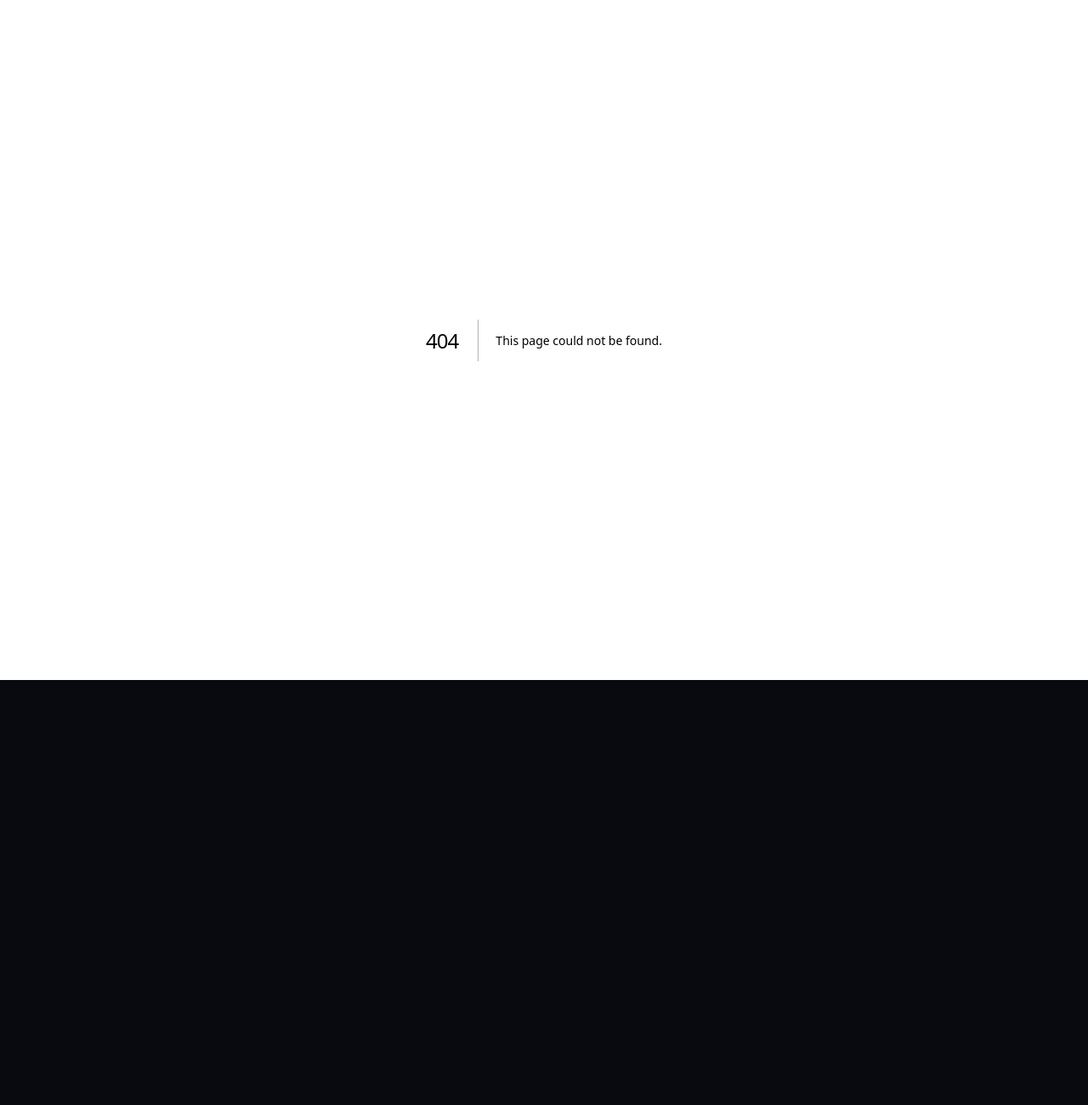
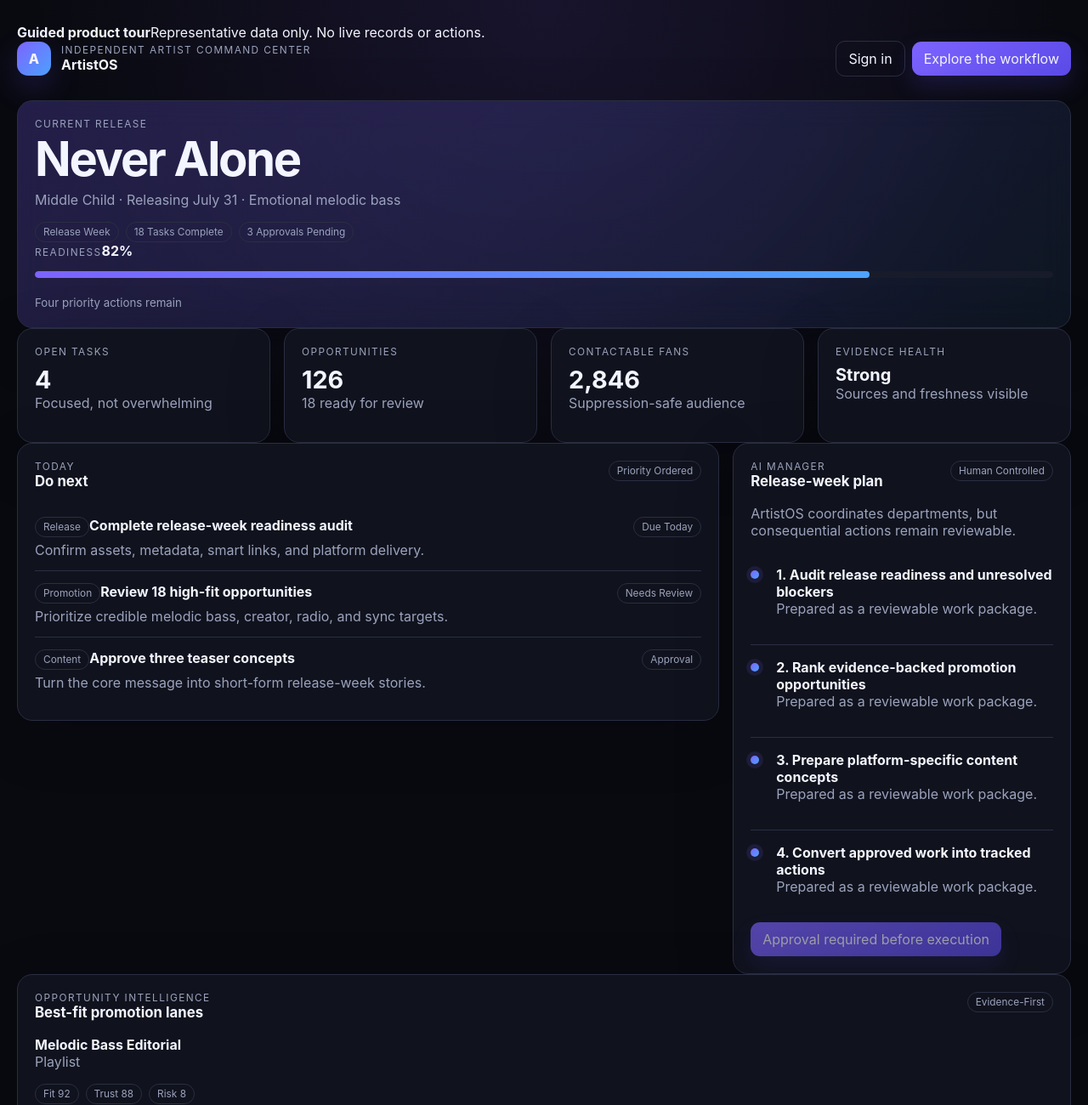
Before and after one commit to middlechildmzk/artistos, a Next.js app: page /tour in a window 1280 px wide. Before the commit this address had no page. Shown: the top 1300 px of the page at 85% size. Before the commit the page ends 800 px from the top, so only its background shows below. Built offline with nearby package versions, Linux system fonts and the light colour scheme.

Commit message:
Add a read-only ArtistOS product tour

```diff
--- /dev/null
+++ b/app/tour/page.tsx
@@ -0,0 +1,92 @@
+import Link from "next/link";
+
+const priorities = [
+  { label: "Release", title: "Complete release-week readiness audit", detail: "Confirm assets, metadata, smart links, and platform delivery.", status: "Due today" },
+  { label: "Promotion", title: "Review 18 high-fit opportunities", detail: "Prioritize credible melodic bass, creator, radio, and sync targets.", status: "Needs review" },
+  { label: "Content", title: "Approve three teaser concepts", detail: "Turn the core message into short-form release-week stories.", status: "Approval" },
+];
+
+const managerSteps = [
+  "Audit release readiness and unresolved blockers",
+  "Rank evidence-backed promotion opportunities",
+  "Prepare platform-specific content concepts",
+  "Convert approved work into tracked actions",
+];
+
+const opportunities = [
+  { name: "Melodic Bass Editorial", type: "Playlist", fit: 92, trust: 88, risk: 8 },
+  { name: "Late Night Electronic", type: "YouTube", fit: 87, trust: 82, risk: 12 },
+  { name: "Creator-Safe Music Brief", type: "Sync", fit: 84, trust: 91, risk: 5 },
+];
+
+export default function ProductTourPage() {
+  return (
+    <main className="shell tour-shell">
+      <div className="sample-banner"><strong>Guided product tour</strong><span>Representative data only. No live records or actions.</span></div>
+
+      <header className="topbar tour-topbar">
+        <div className="brand"><div className="logo">A</div><div><div className="eyebrow">Independent artist command center</div><strong>ArtistOS</strong></div></div>
+        <div className="nav-links"><Link className="button ghost" href="/login">Sign in</Link><a className="button primary" href="#workflow">Explore the workflow</a></div>
+      </header>
+
+      <section className="card release-card tour-hero">
+        <div>
+          <div className="eyebrow">Current release</div>
+          <h1>Never Alone</h1>
+          <p className="muted">Middle Child · Releasing July 31 · Emotional melodic bass</p>
+          <div className="tag-row"><span className="pill">Release week</span><span className="pill">18 tasks complete</span><span className="pill">3 approvals pending</span></div>
+        </div>
+        <div className="tour-readiness"><span className="eyebrow">Readiness</span><strong>82%</strong><div className="progress"><span style={{ width: "82%" }} /></div><small className="muted">Four priority actions remain</small></div>
+      </section>
+
+      <section className="grid stats tour-stats">
+        <div className="card"><div className="eyebrow">Open tasks</div><div className="stat-value">4</div><p className="muted">Focused, not overwhelming</p></div>
+        <div className="card"><div className="eyebrow">Opportunities</div><div className="stat-value">126</div><p className="muted">18 ready for review</p></div>
+        <div className="card"><div className="eyebrow">Contactable fans</div><div className="stat-value">2,846</div><p className="muted">Suppression-safe audience</p></div>
+        <div className="card"><div className="eyebrow">Evidence health</div><div className="stat-value compact">Strong</div><p className="muted">Sources and freshness visible</p></div>
+      </section>
+
+      <section className="grid two-col" id="workflow">
+        <div className="card">
+          <div className="section-heading"><div><div className="eyebrow">Today</div><h2>Do next</h2></div><span className="pill">Priority ordered</span></div>
+          {priorities.map((item) => <article className="row" key={item.title}><div><span className="pill">{item.label}</span><strong className="tour-row-title">{item.title}</strong><p className="muted">{item.detail}</p></div><span className="pill">{item.status}</span></article>)}
+        </div>
+
+        <aside className="card">
+          <div className="section-heading"><div><div className="eyebrow">AI Manager</div><h2>Release-week plan</h2></div><span className="pill">Human controlled</span></div>
+          <p className="muted">ArtistOS coordinates departments, but consequential actions remain reviewable.</p>
+          <div className="timeline-list">{managerSteps.map((step, index) => <div className="timeline-item" key={step}><span className="timeline-dot" /><div><strong>{index + 1}. {step}</strong><p className="muted">Prepared as a reviewable work package.</p></div></div>)}</div>
+          <button className="button primary" type="button" disabled>Approval required before execution</button>
+        </aside>
+      </section>
+
+      <section className="module-grid">
+        <article className="card module-card">
+          <div className="section-heading"><div><div className="eyebrow">Opportunity Intelligence</div><h2>Best-fit promotion lanes</h2></div><span className="pill">Evidence-first</span></div>
+          {opportunities.map((item) => <div className="opportunity-sample" key={item.name}><div><strong>{item.name}</strong><p className="muted">{item.type}</p></div><div className="tag-row"><span className="pill">Fit {item.fit}</span><span className="pill">Trust {item.trust}</span><span className="pill">Risk {item.risk}</span></div></div>)}
+        </article>
+
+        <article className="card module-card">
+          <div className="section-heading"><div><div className="eyebrow">Artist Brain</div><h2>What ArtistOS knows</h2></div><span className="pill">Source-linked</span></div>
+          <div className="brain-sample"><span className="pill">Verified fact</span><strong>Never Alone releases July 31.</strong><p className="muted">Source: delivered release metadata</p></div>
+          <div className="brain-sample"><span className="pill">Supported inference</span><strong>The strongest audience response may come from wounded-but-hopeful storytelling.</strong><p className="muted">Requires human review before becoming guidance.</p></div>
+          <div className="brain-sample"><span className="pill blocked">Conflict visible</span><strong>Featured-artist capitalization differs across legacy assets.</strong><p className="muted">ArtistOS preserves the contradiction instead of silently choosing.</p></div>
+        </article>
+
+        <article className="card module-card">
+          <div className="section-heading"><div><div className="eyebrow">Campaign Intelligence</div><h2>Connected execution</h2></div><span className="pill">One workflow</span></div>
+          <div className="campaign-sample"><span>Curator research</span><strong>34 reviewed</strong></div>
+          <div className="campaign-sample"><span>Creator outreach</span><strong>12 prepared</strong></div>
+          <div className="campaign-sample"><span>Content plan</span><strong>9 assets</strong></div>
+          <div className="campaign-sample"><span>Follow-ups</span><strong>6 due</strong></div>
+          <p className="muted tour-module-note">Research, CRM, content, approvals, and outcomes stay connected to the same release.</p>
+        </article>
+      </section>
+
+      <section className="card tour-cta">
+        <div><div className="eyebrow">The operating model</div><h2>Plan → review → execute → measure → learn</h2><p className="muted">ArtistOS is designed to reduce fragmentation without giving automation unchecked authority.</p></div>
+        <Link className="button primary" href="/login">Continue to sign in</Link>
+      </section>
+    </main>
+  );
+}
```
